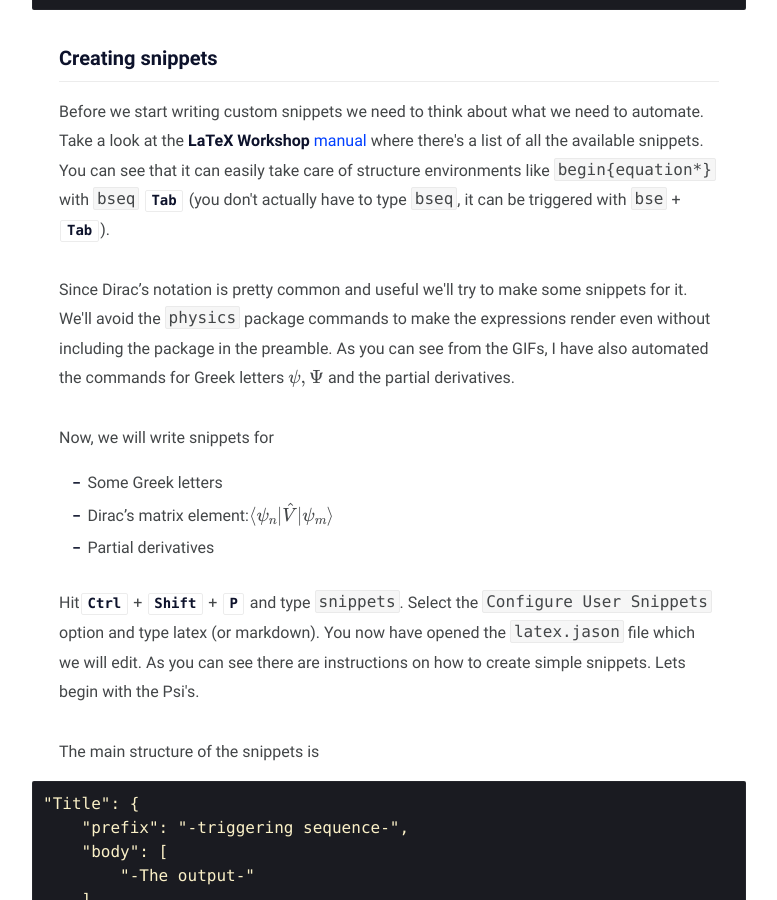
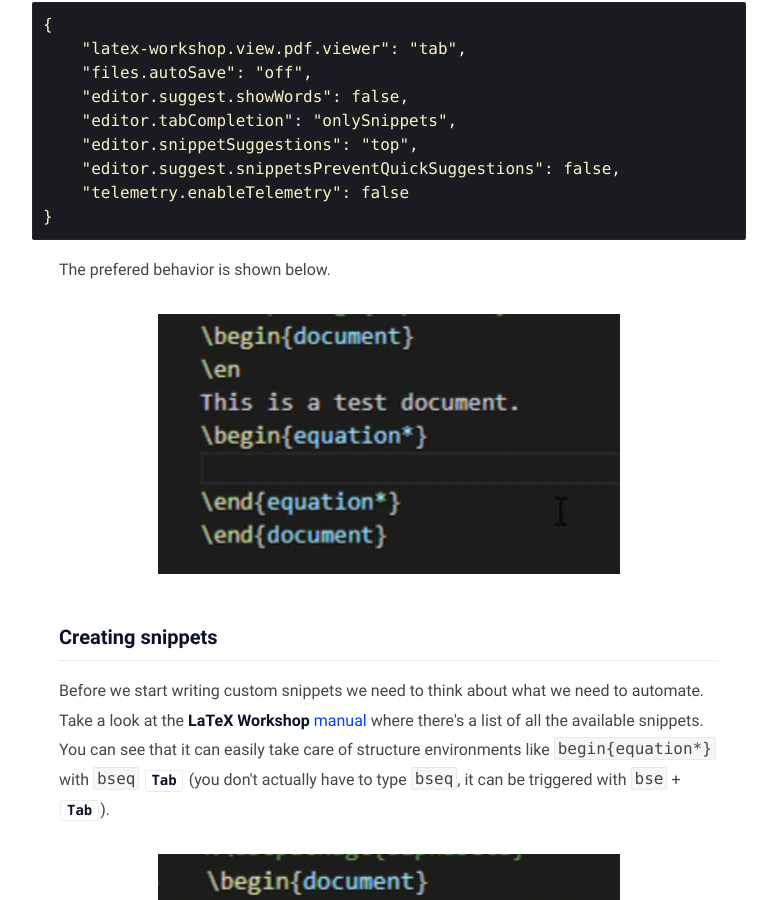
Before and after one commit to nasvt-phys117/nasvt-phys117.github.io, a Jekyll site: the page built from _posts/vim_snippets/2021-01-22-vim-snippets.md, in a window 1280 px wide and 900 px high, scrolled down 2727 px. Shown: the whole window, without its empty margins (251-1028 px from the left). Built offline with Jekyll 4.4.1, drawn with Linux system fonts in a browser that asks for light colours.

Commit message:
Changed post
Post

```diff
--- a/_posts/vim_snippets/2021-01-22-vim-snippets.md
+++ b/_posts/vim_snippets/2021-01-22-vim-snippets.md
@@ -32,9 +32,9 @@
 
 Since we are aiming for efficiency, we need to be able to trigger snippets as fast and easy as possible. To achieve this we need to change the default setting of not showing suggestions (therefore not allowing us to trigger the snippets) inside other snippets (see gif). As you can see when I trigger the `\dv` snippet the first argument doesn\'t work but the second does:
 
-![](_posts/vim_snippets/not_good.gif)
-
-<!--![](not_good.gif){width="320" height="180"} -->
+{:refdef: style="text-align: center;"}
+![image](/assets/images/vim_snippets/not_good.gif){: .align-center height="70%" width="70%"}
+{: refdef}
 
 Press <kbd>Ctrl </kbd>+ <kbd>Shift</kbd> + <kbd>P</kbd>, type `settings` and
 select `Open Settings (JSON)`. Add the following line inside the
@@ -56,14 +56,20 @@
         "telemetry.enableTelemetry": false
     }
 
-<!-- ![](good.gif){width="320" height="180"} -->
+The prefered behavior is shown below.
+
+{:refdef: style="text-align: center;"}
+![image](/assets/images/vim_snippets/good.gif ){: height="70%" width="70%"}
+{: refdef}
 
 ### Creating snippets
 
 Before we start writing custom snippets we need to think about what we need to automate. Take a look at the **LaTeX Workshop** [manual](https://github.com/James-Yu/LaTeX-Workshop/wiki/Snippets) where there\'s a list of all the available snippets. You can see that it can easily take care of structure environments like `begin{equation*}` with `bseq` <kbd>Tab</kbd> (you don\'t actually have to type `bseq`, it can be triggered with `bse` + <kbd>Tab</kbd>).
 
-<!-- ![](bseq.gif){width="320" height="180"}
--->
+{:refdef: style="text-align: center;"}
+![image](/assets/images/vim_snippets/bseq.gif){: height="70%" width="70%"}
+{: refdef}
+
 Since Dirac's notation is pretty common and useful we\'ll try to make some snippets for it. We\'ll avoid the `physics` package commands to make the expressions render even without including the package in the preamble. As you can see from the GIFs, I have also automated the commands for Greek letters $\psi,\Psi$ and the partial derivatives.
 
 Now, we will write snippets for
@@ -153,7 +159,9 @@
 
 The `w` option along with `A` will automatically trigger the snippet if it\'s not appended to a word (i.e. has white space behind it).
 
-<!--![](test.gif){width="768" height="432"}-->
+{:refdef: style="text-align: center;"}
+![image](/assets/images/vim_snippets/test.gif){: height="80%" width="80%"}
+{: refdef}
 
 The nonsensical expression in the gif was typed, as one can see, pretty fast. We also saved tons of keystrokes. We can get deeper by using python and regular expressions but the \"short\", \"doable\" for beginners instructions that were promised at the beginning of the text would be turned into a nightmarish looking series of various symbols that appear to have no meaning whatsoever other than to intimidate the reader. The \"code\" for the two snippets (the `begin` one was shown above) is listed below:
 
```
Also changed, not shown: _posts/vim_snippets/notes.gif (deleted), assets/images/vim_snippets/bseq.gif (renamed from _posts/vim_snippets/bseq.gif), assets/images/vim_snippets/good.gif (renamed from _posts/vim_snippets/good.gif), assets/images/vim_snippets/not_good.gif (renamed from _posts/vim_snippets/not_good.gif), assets/images/vim_snippets/test.gif (renamed from _posts/vim_snippets/test.gif).
